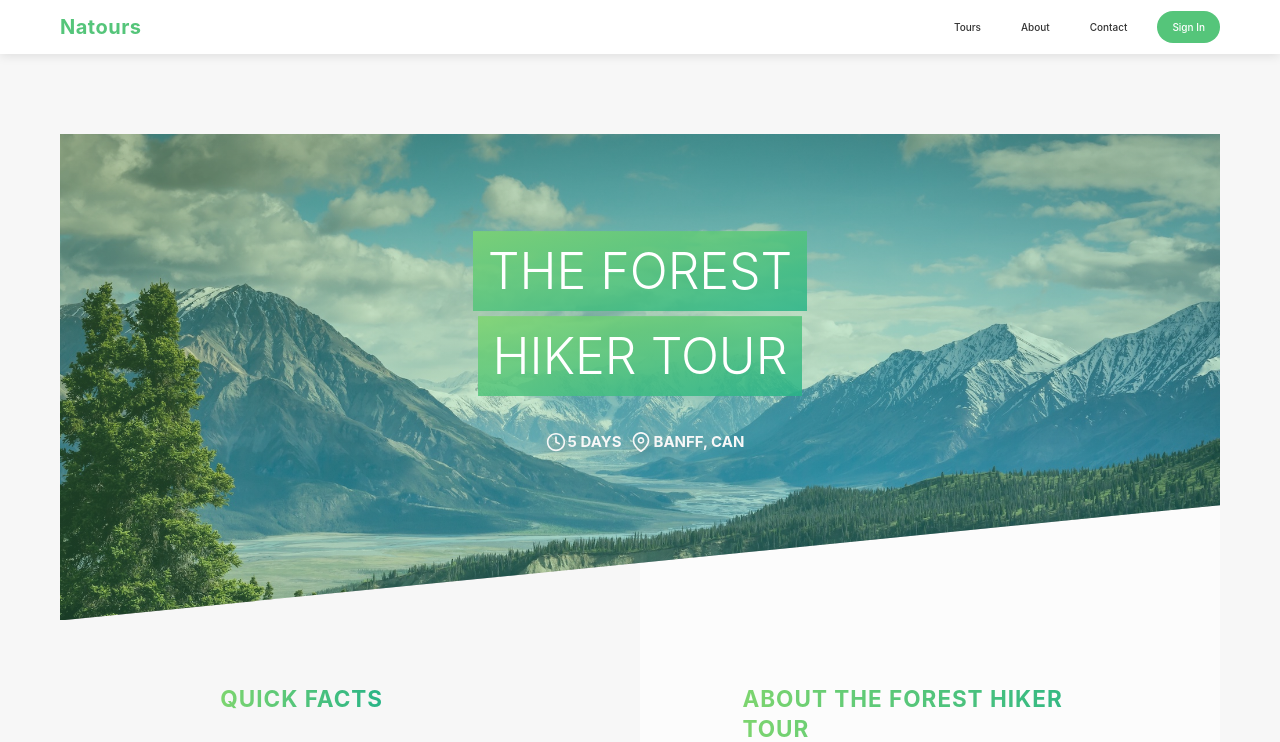
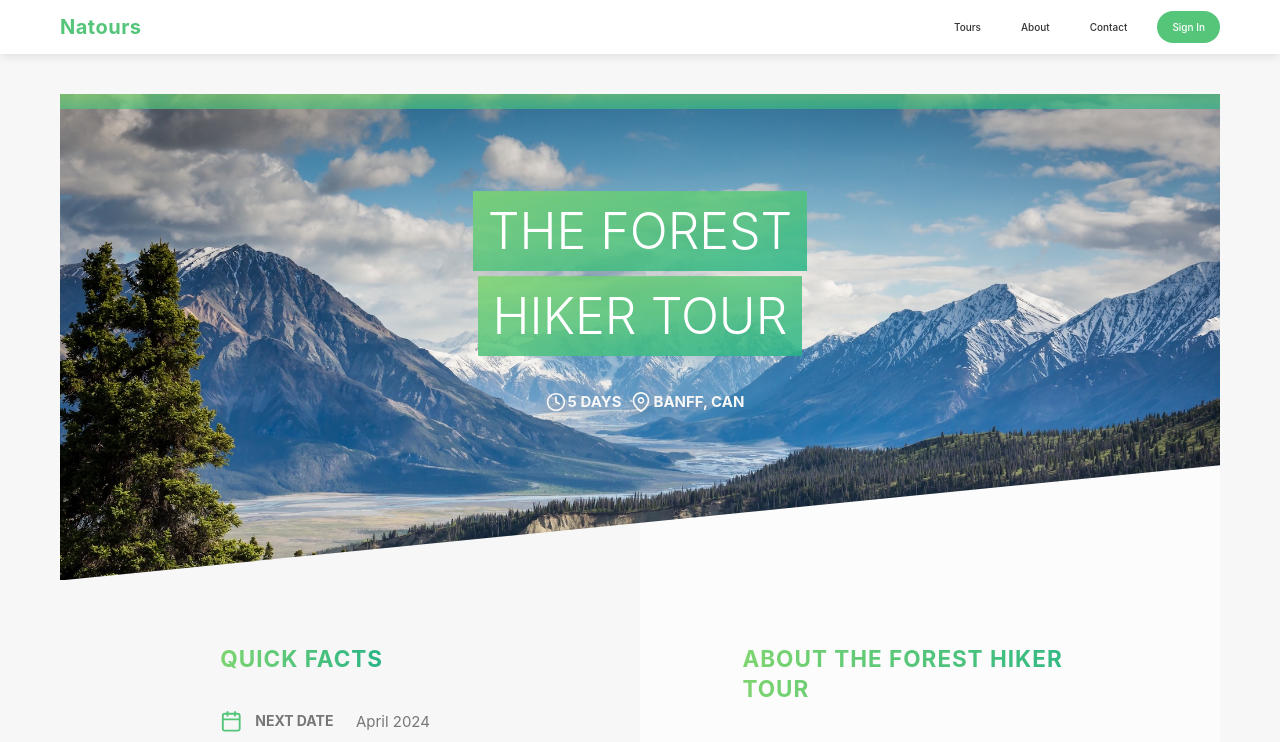
Before and after one commit to John-v77/TypeScript-Travel, a React (Vite) app in the folder frontend/: page /tour/the-forest-hiker in a window 1280 px wide. Shown: the top 742 px of the page. Built offline with nearby package versions, Linux system fonts and the light colour scheme.

Commit message:
adjust styles for main class

```diff
--- a/frontend/src/App.css
+++ b/frontend/src/App.css
@@ -25,3 +25,23 @@ body {
   display: flex;
   flex-direction: column;
 }
+
+/* Root classes */
+
+.main {
+  background-color: #f7f7f7;
+  padding: 4rem 6rem;
+  flex: 1;
+  position: relative;
+}
+
+@media only screen and (max-width: 50em) {
+  .main {
+    padding: 3rem 3rem;
+  }
+}
+
+.page-container {
+  max-width: 120rem;
+  margin: 0 auto;
+}
--- a/frontend/src/routes/Home/home.css
+++ b/frontend/src/routes/Home/home.css
@@ -4,8 +4,8 @@
   background-image:
     linear-gradient(
       to right bottom,
-      rgba(85, 197, 122, 0.8),
-      rgba(40, 180, 133, 0.8)
+      rgba(85, 197, 122, 0.2),
+      rgba(40, 180, 133, 0.2)
     ),
     url("https://images.unsplash.com/photo-1506905925346-21bda4d32df4?w=1200");
   background-size: cover;
@@ -13,7 +13,7 @@
   display: flex;
   align-items: center;
   justify-content: center;
-  clip-path: polygon(0 0, 100% 0, 100% 75vh, 0 100%);
+  clip-path: polygon(0 0, 100% 0, 100% 85vh, 0 100%);
 }
 
 .hero-content {
@@ -41,7 +41,7 @@
 /* About Section */
 .about-section {
   background-color: #f7f7f7;
-  padding: 25rem 0;
+  padding: 25rem 10rem;
   margin-top: -20vh;
 }
 
@@ -111,7 +111,7 @@
 }
 
 .about-image:hover {
-  outline: 1.5rem solid #55c57a;
+  outline: 5px solid #55c57a;
   transform: scale(1.05) translateY(-0.5rem);
   box-shadow: 0 2.5rem 4rem rgba(0, 0, 0, 0.5);
   z-index: 20;
--- a/frontend/src/routes/Home/home.page.tsx
+++ b/frontend/src/routes/Home/home.page.tsx
@@ -1,16 +1,16 @@
-import React from "react"
-import "./home.css"
-import { Link } from "react-router-dom"
+import React from "react";
+import "./home.css";
+import { Link } from "react-router-dom";
 
 type TourCard = {
-  id: number
-  title: string
-  imageUrl: string
-  duration: string
-  difficulty: string
-  price: number
-  route: string
-}
+  id: number;
+  title: string;
+  imageUrl: string;
+  duration: string;
+  difficulty: string;
+  price: number;
+  route: string;
+};
 
 const featuredTours: TourCard[] = [
   {
@@ -43,7 +43,7 @@ const featuredTours: TourCard[] = [
     price: 897,
     route: "/tours/snow-adventurer",
   },
-]
+];
 
 function Home() {
   return (
@@ -105,7 +105,7 @@ function Home() {
 
       {/* Featured Tours */}
       <section className="tours-section">
-        <div className="container">
+        <div className="page-container">
           <h2 className="section-title center">Most popular tours</h2>
           <div className="tours-grid">
             {featuredTours.map(tour => (
@@ -152,7 +152,7 @@ function Home() {
         </div>
       </section>
     </div>
-  )
+  );
 }
 
-export default Home
+export default Home;
--- a/frontend/src/routes/TourDetails/singleTourPage.css
+++ b/frontend/src/routes/TourDetails/singleTourPage.css
@@ -1,10 +1,3 @@
-/* Main container */
-.main {
-  background-color: #f7f7f7;
-  flex: 1;
-  position: relative;
-}
-
 /* CSS Variables */
 :root {
   --section-rotate: 9vw;
@@ -36,9 +29,9 @@
 .header__hero-overlay {
   position: absolute;
   width: 100%;
-  height: 100%;
+  height: 3%;
   background-image: linear-gradient(to right bottom, #7dd56f, #28b487);
-  opacity: 0.3;
+  opacity: 0.7;
 }
 
 .heading-box {
@@ -212,7 +205,7 @@
   );
   margin-top: calc(0px - var(--section-rotate));
   position: relative;
-  z-index: 1000;
+  z-index: 90;
 }
 
 .picture-box__img {
@@ -253,7 +246,7 @@
   margin-top: calc(0px - var(--section-rotate));
   padding: calc(5rem + var(--section-rotate)) 0;
   position: relative;
-  z-index: 1000;
+  z-index: 90;
   background: linear-gradient(to right bottom, #7dd56f, #28b487);
   clip-path: polygon(
     0 var(--section-rotate),
--- a/frontend/src/routes/Tours/tours-page.css
+++ b/frontend/src/routes/Tours/tours-page.css
@@ -1,17 +1,3 @@
-/* Main container styles */
-.main {
-  background-color: #f7f7f7;
-  padding: 8rem 6rem;
-  flex: 1;
-  position: relative;
-}
-
-@media only screen and (max-width: 50em) {
-  .main {
-    padding: 3rem 3rem;
-  }
-}
-
 /* Card container - tours grid */
 .card-container {
   max-width: 120rem;
```
